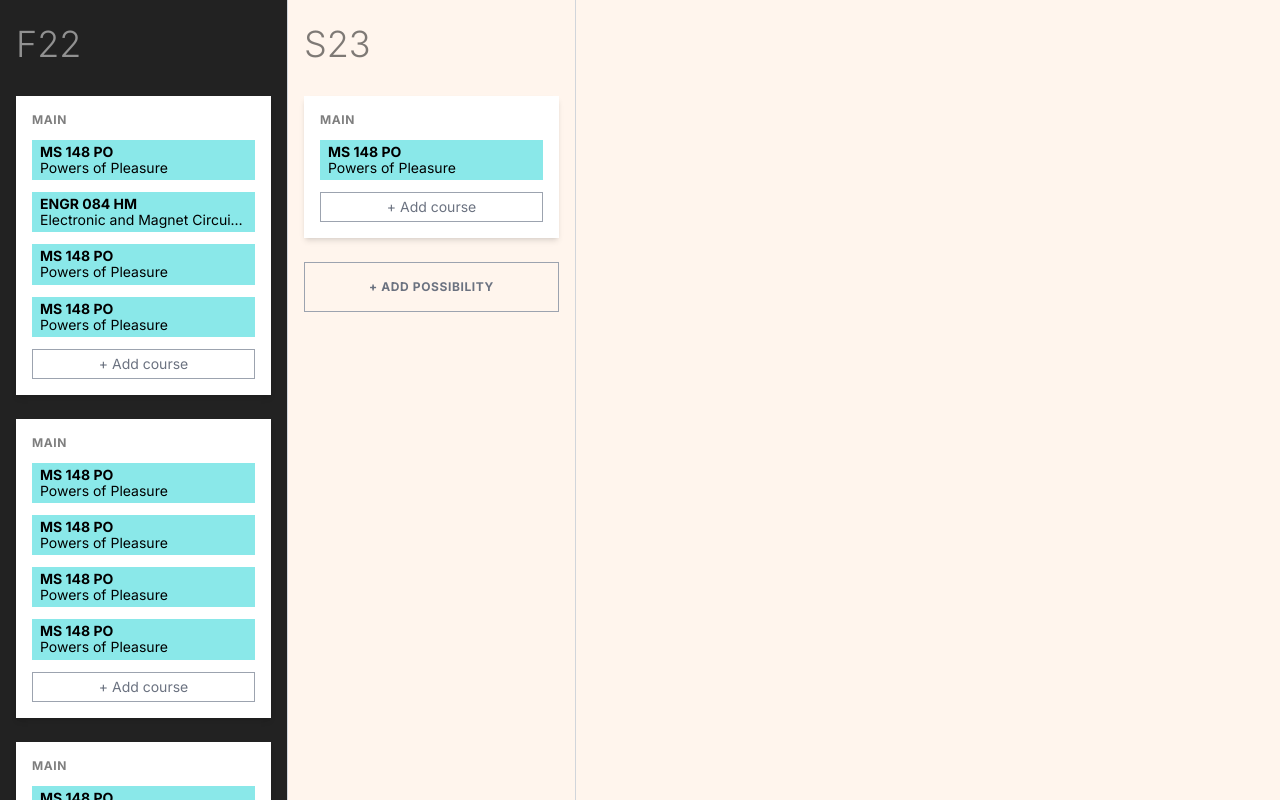
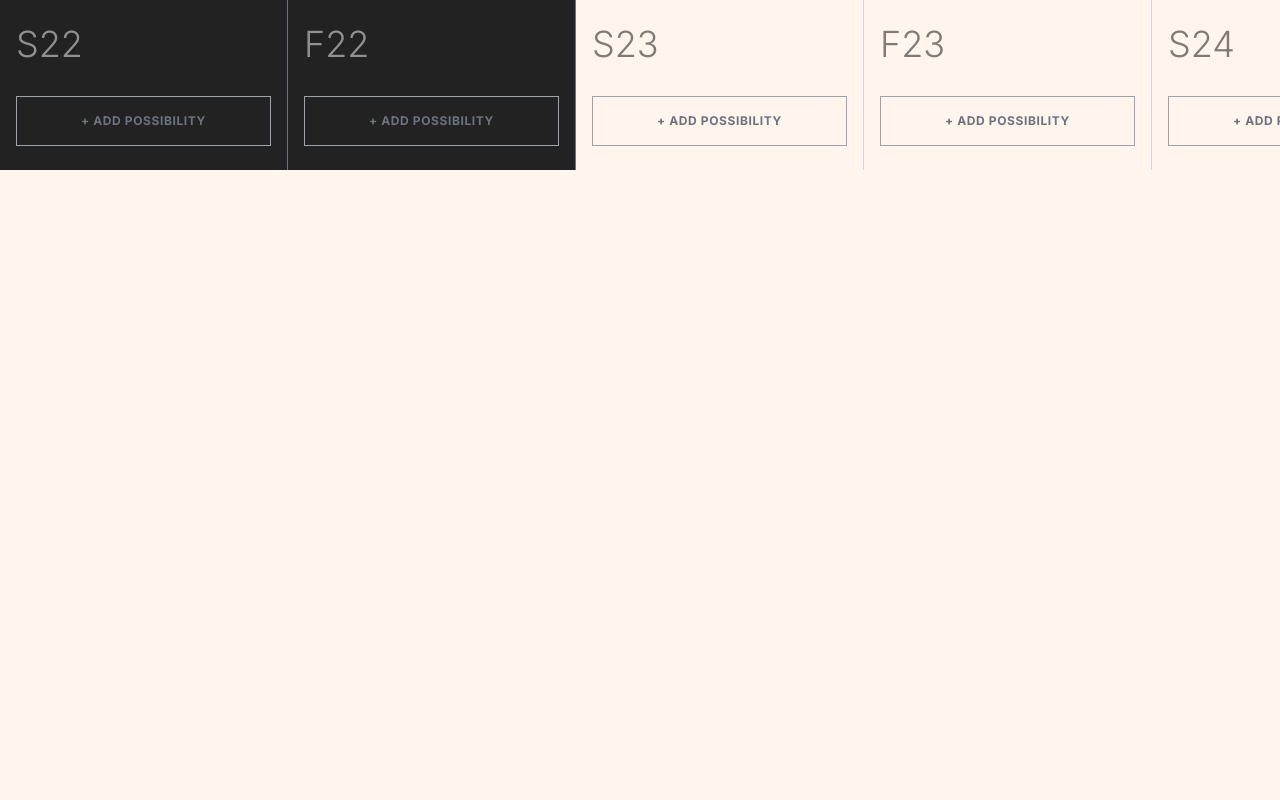
Before and after one commit to wwsalmon/5c-course-planner, a Next.js app: page / in a window 1280 px wide. Built offline with nearby package versions, Linux system fonts and the light colour scheme.

Commit message:
autogen sem cols

```diff
--- a/components/SemCol.tsx
+++ b/components/SemCol.tsx
@@ -3,9 +3,9 @@ import BigButton from "./BigButton";
 import UpperH from "./UpperH";
 import classNames from "classnames";
 
-export default function SemCol({children, title, dark}: {children: ReactNode, title: string, dark?: boolean}) {
+export default function SemCol({children, title, dark}: {children?: ReactNode, title: string, dark?: boolean}) {
     return (
-        <div className={classNames("w-72 px-4 border-r overflow-y-auto py-6 flex-shrink-0 border-gray-300", dark && "bg-[#222]")}>
+        <div className={classNames("w-72 px-4 border-r overflow-y-auto py-6 flex-shrink-0", dark ? "border-gray-500" : "border-gray-300", dark && "bg-[#222]")}>
             <h2 className={classNames("mb-8 text-4xl font-light opacity-50", dark && "text-white")}>{title}</h2>
             {children}
             <BigButton className="p-4 mt-6">
--- a/pages/index.tsx
+++ b/pages/index.tsx
@@ -1,36 +1,58 @@
 import SemCol from "../components/SemCol";
 import SemClass from "../components/SemClass";
 import SemPos from "../components/SemPos";
+
+let thisYear = new Date().getFullYear();
+let thisMonth = new Date().getMonth() + 1;
+
+if (thisMonth === 12) {
+    thisYear++;
+    thisMonth = 1;
+}
+
+const thisSeason = +(thisMonth > 4);
+const thisSemester = 2 * thisYear + thisSeason;
+const firstSemester = thisSemester - 2;
+const lastSemester = thisSemester + 2;
+
+function decodeSemester(semNum: number) {
+    return (semNum % 2 ? "F" : "S") + (Math.floor(semNum / 2)).toString().substring(2);
+}
+
+console.log(decodeSemester(thisSemester), decodeSemester(firstSemester), decodeSemester(lastSemester));
 
 export default function Home() {
     return (
         <div className="max-w-full overflow-x-auto">
             <div className="flex max-h-screen items-stretch">
-                <SemCol title="F22" dark={true}>
-                    <SemPos title="Main">
-                        <SemClass id="MS 148 PO" title="Powers of Pleasure" bgColor="#8ae8e9"/>
-                        <SemClass id="ENGR 084 HM" title="Electronic and Magnet Circuits and Devices" bgColor="#8ae8e9"/>
-                        <SemClass id="MS 148 PO" title="Powers of Pleasure" bgColor="#8ae8e9"/>
-                        <SemClass id="MS 148 PO" title="Powers of Pleasure" bgColor="#8ae8e9"/>
-                    </SemPos>
-                    <SemPos title="Main">
-                        <SemClass id="MS 148 PO" title="Powers of Pleasure" bgColor="#8ae8e9"/>
-                        <SemClass id="MS 148 PO" title="Powers of Pleasure" bgColor="#8ae8e9"/>
-                        <SemClass id="MS 148 PO" title="Powers of Pleasure" bgColor="#8ae8e9"/>
-                        <SemClass id="MS 148 PO" title="Powers of Pleasure" bgColor="#8ae8e9"/>
-                    </SemPos>
-                    <SemPos title="Main">
-                        <SemClass id="MS 148 PO" title="Powers of Pleasure" bgColor="#8ae8e9"/>
-                        <SemClass id="MS 148 PO" title="Powers of Pleasure" bgColor="#8ae8e9"/>
-                        <SemClass id="MS 148 PO" title="Powers of Pleasure" bgColor="#8ae8e9"/>
-                        <SemClass id="MS 148 PO" title="Powers of Pleasure" bgColor="#8ae8e9"/>
-                    </SemPos>
-                </SemCol>
-                <SemCol title="S23">
-                    <SemPos title="Main">
-                        <SemClass id="MS 148 PO" title="Powers of Pleasure" bgColor="#8ae8e9"/>
-                    </SemPos>
-                </SemCol>
+                {Array(5).fill(0).map((d, i) => firstSemester + i).map(d => (
+                    <SemCol title={decodeSemester(d)} key={d} dark={d < thisSemester}/>
+                ))}
+                {/*<SemCol title="F22" dark={true}>*/}
+                {/*    <SemPos title="Main">*/}
+                {/*        <SemClass id="MS 148 PO" title="Powers of Pleasure" bgColor="#8ae8e9"/>*/}
+                {/*        <SemClass id="ENGR 084 HM" title="Electronic and Magnet Circuits and Devices" bgColor="#8ae8e9"/>*/}
+                {/*        <SemClass id="MS 148 PO" title="Powers of Pleasure" bgColor="#8ae8e9"/>*/}
+                {/*        <SemClass id="MS 148 PO" title="Powers of Pleasure" bgColor="#8ae8e9"/>*/}
+                {/*    </SemPos>*/}
+                {/*    <SemPos title="Main">*/}
+                {/*        <SemClass id="MS 148 PO" title="Powers of Pleasure" bgColor="#8ae8e9"/>*/}
+                {/*        <SemClass id="MS 148 PO" title="Powers of Pleasure" bgColor="#8ae8e9"/>*/}
+                {/*        <SemClass id="MS 148 PO" title="Powers of Pleasure" bgColor="#8ae8e9"/>*/}
+                {/*        <SemClass id="MS 148 PO" title="Powers of Pleasure" bgColor="#8ae8e9"/>*/}
+                {/*    </SemPos>*/}
+                {/*    <SemPos title="Main">*/}
+                {/*        <SemClass id="MS 148 PO" title="Powers of Pleasure" bgColor="#8ae8e9"/>*/}
+                {/*        <SemClass id="MS 148 PO" title="Powers of Pleasure" bgColor="#8ae8e9"/>*/}
+                {/*        <SemClass id="MS 148 PO" title="Powers of Pleasure" bgColor="#8ae8e9"/>*/}
+                {/*        <SemClass id="MS 148 PO" title="Powers of Pleasure" bgColor="#8ae8e9"/>*/}
+                {/*    </SemPos>*/}
+                {/*</SemCol>*/}
+                {/*<SemCol title="S23">*/}
+                {/*    <SemPos title="Main">*/}
+                {/*        <SemClass id="MS 148 PO" title="Powers of Pleasure" bgColor="#8ae8e9"/>*/}
+                {/*    </SemPos>*/}
+                {/*</SemCol>*/}
             </div>
         </div>
     );
```
